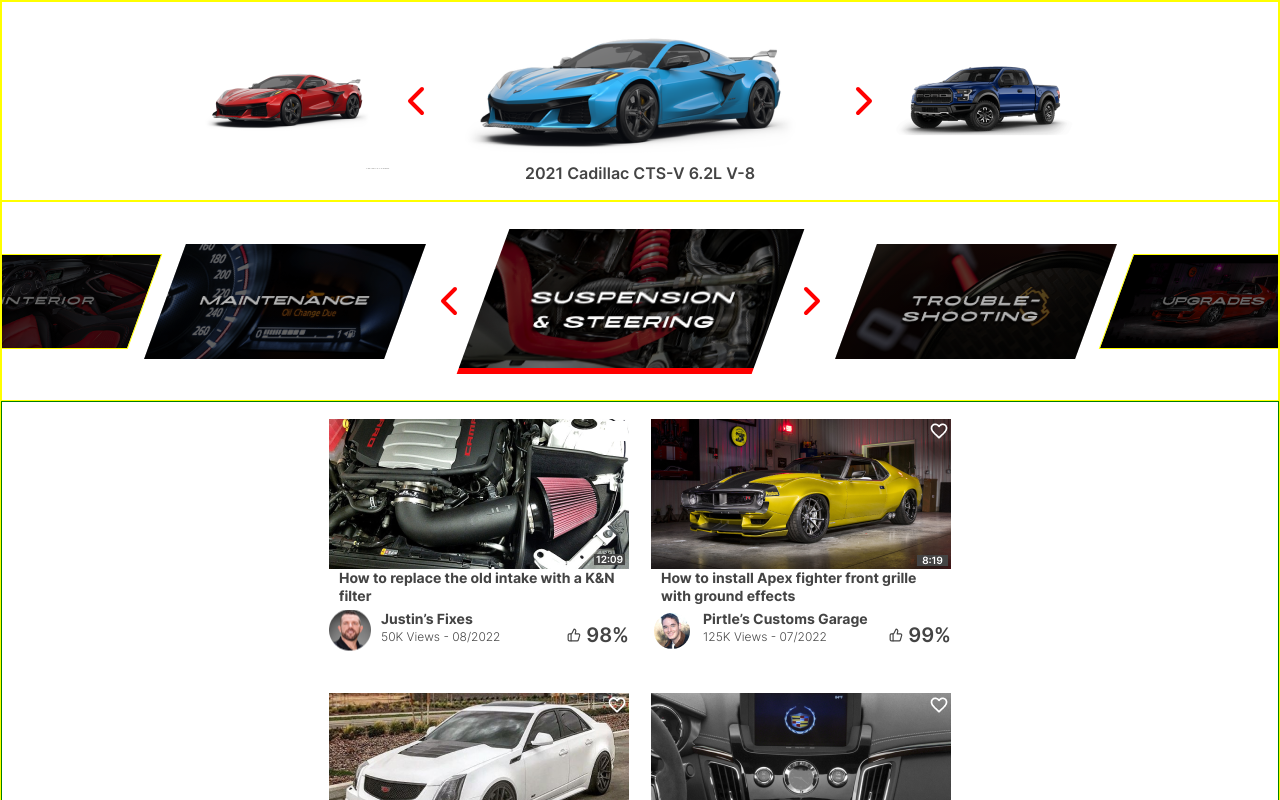
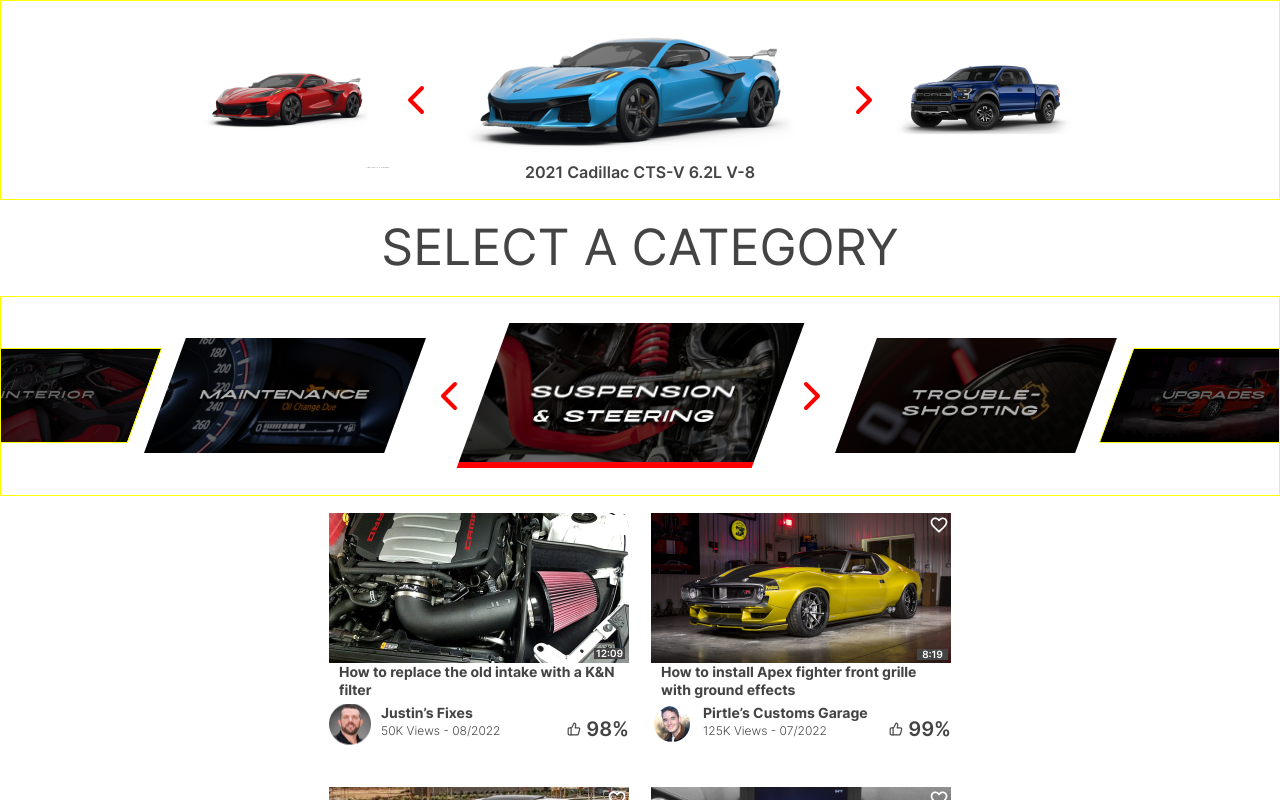
Before and after one commit to lgdhades/howtoo, a Next.js app: page / in a window 1280 px wide. Shown: the top 800 px of the page. Built offline with nearby package versions, Linux system fonts and the light colour scheme.

Commit message:
feat [index.js] : add CateogriesSliderTitle

```diff
--- a/pages/index.js
+++ b/pages/index.js
@@ -16,6 +16,7 @@
       </Head>
       <PageWrapper>
         <CarsSlider />
+        <CateogriesSliderTitle>SELECT A CATEGORY</CateogriesSliderTitle>
         <CateogriesSlider />
         <PostsWrapper>
           {posts.map(post => (
@@ -38,14 +39,24 @@
 
 /*---> Styles <---*/
 const PageWrapper = styled.div`
-  border: 1px solid yellow;
+  /* border: 1px solid yellow; */
   /* padding: 50px 300px; */
 `
 
 const PostsWrapper = styled.div`
-  border: 1px solid green;
+  /* border: 1px solid green; */
   display: flex;
   justify-content: center;
   flex-wrap: wrap;
   padding: 0px 300px;
 `
+
+const CateogriesSliderTitle = styled.div`
+  /* border: 1px solid green; */
+  padding: 25px 0px;
+  text-align: center;
+  font-weight: 400;
+  font-size: 50px;
+  line-height: 91.5%;
+  color: #444444;
+`
```
